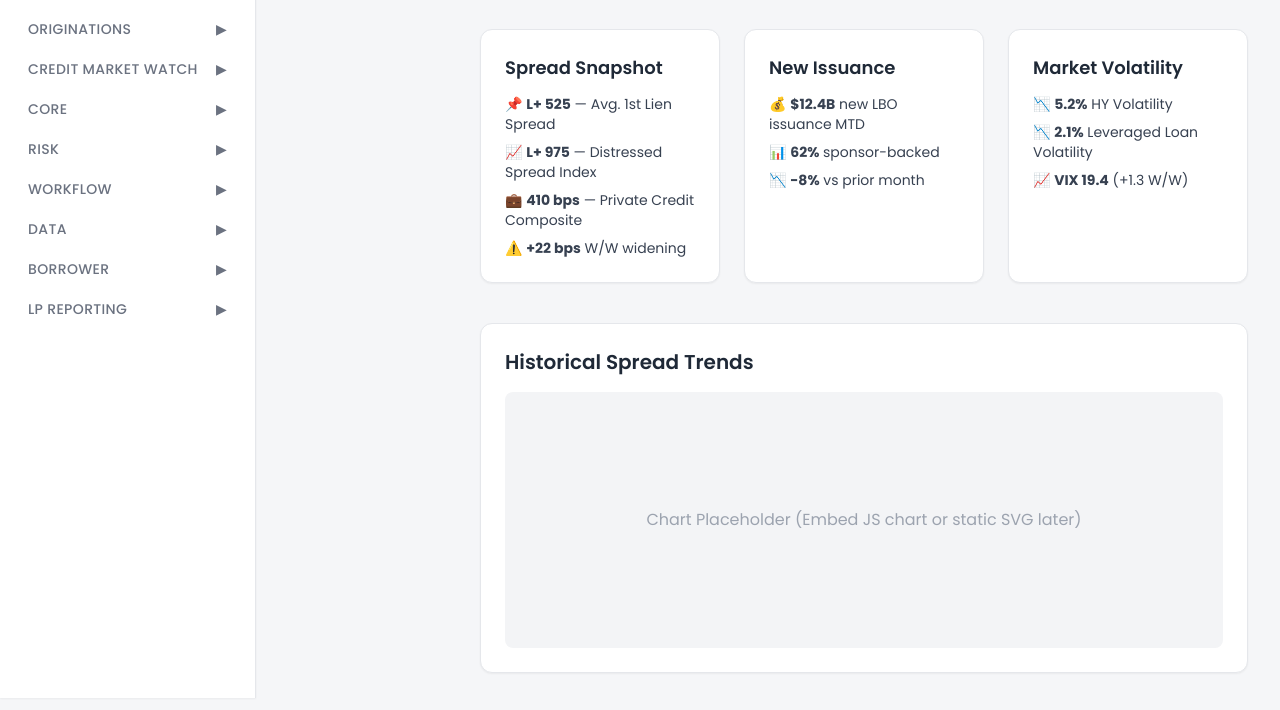
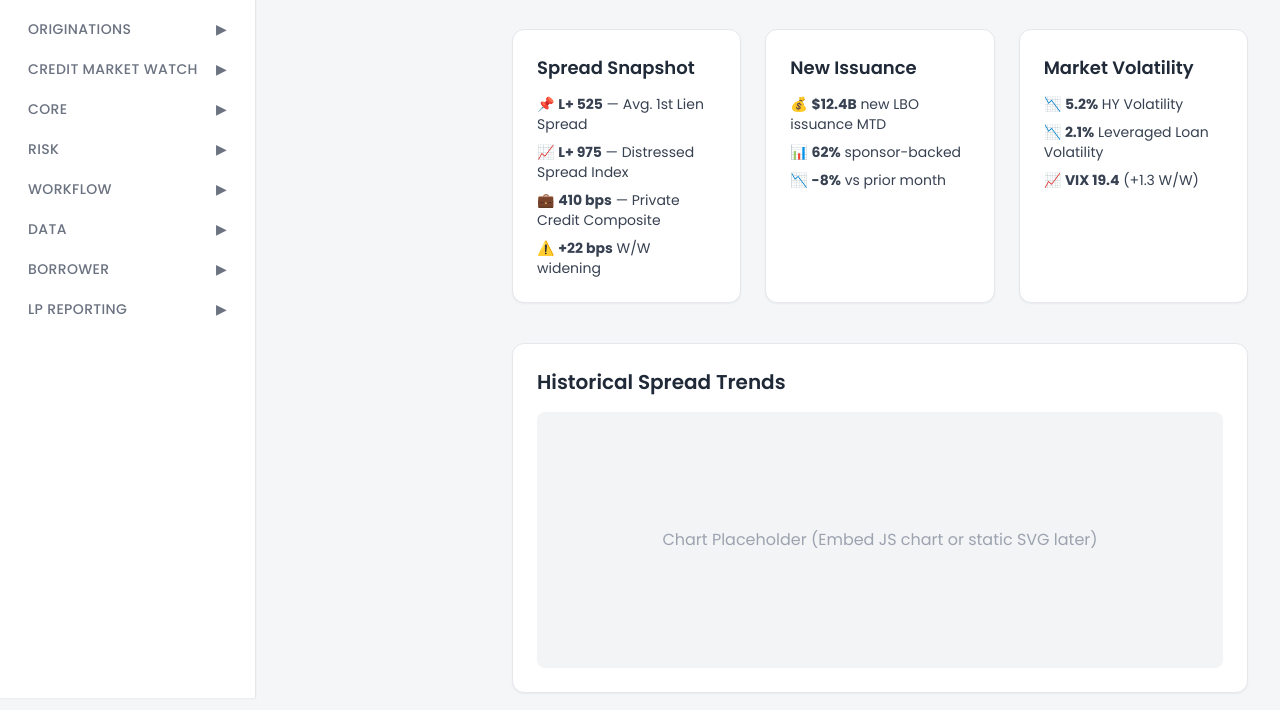
Before and after one commit to jditomaso1/orion, a plain HTML site: page private-credit/credit-market-watch/market.html in a window 1280 px wide. Shown: the part 102-812 px from the top of the page. Drawn offline with nearby package versions, Linux system fonts and the light colour scheme.

Commit message:
Update market.html

```diff
--- a/private-credit/credit-market-watch/market.html
+++ b/private-credit/credit-market-watch/market.html
@@ -53,7 +53,7 @@
 
 
   <!-- MAIN CONTENT WRAPPER -->
-  <main class="flex-1 ml-48 p-8">
+  <main class="flex-1 ml-56 p-8">
 
     <!-- PAGE TITLE -->
     <h1 class="text-3xl font-semibold text-gray-900 mb-2 tracking-tight">
```
